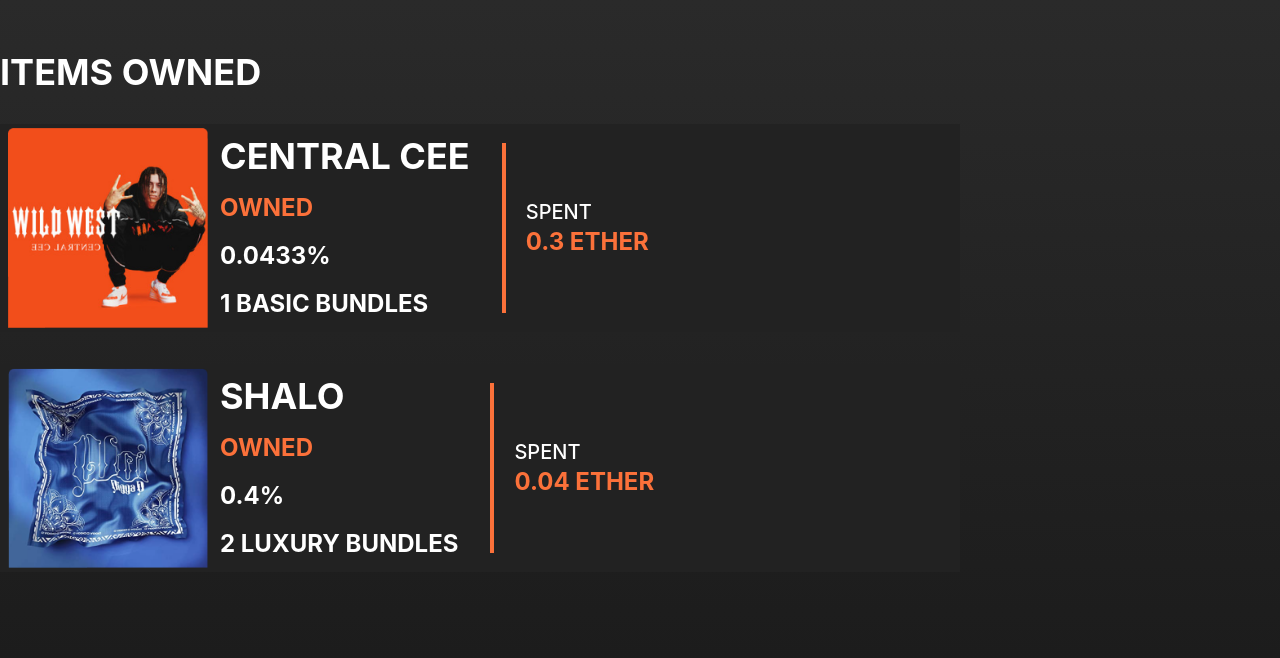
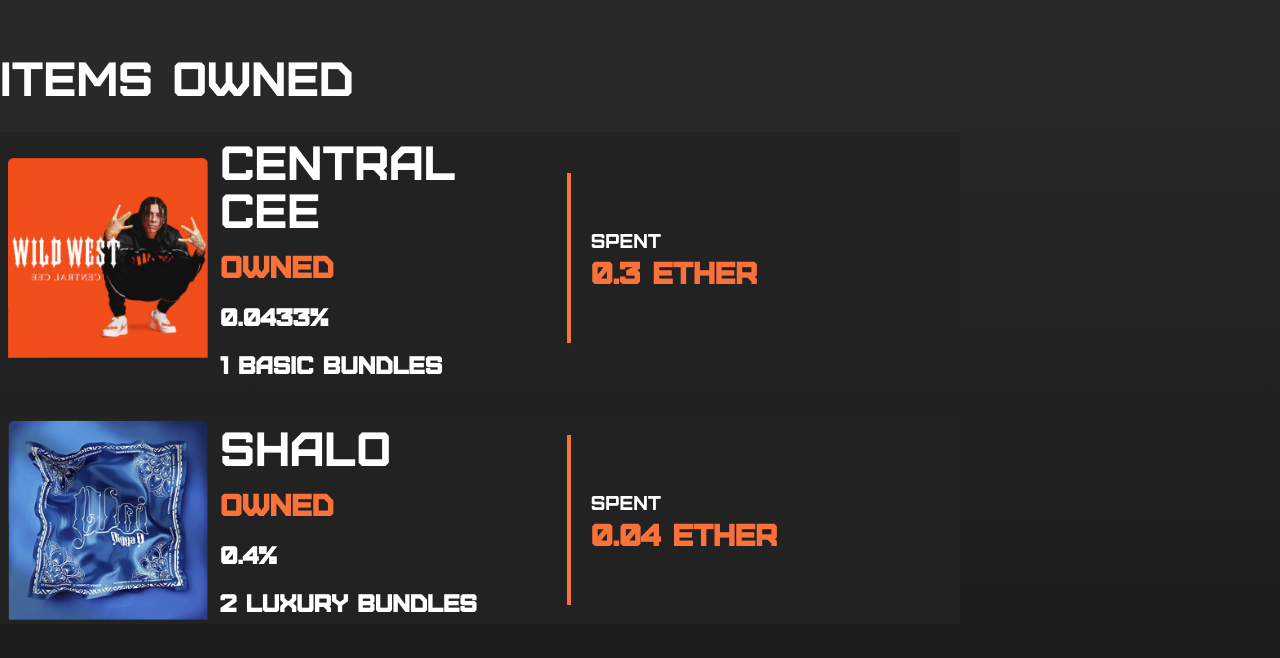
Before and after one commit to cryptodev1990/nft-marketplace, a Next.js app: page /components/ItemsOwned in a window 1280 px wide. Shown: the top 658 px of the page. Built offline with nearby package versions, Linux system fonts and the light colour scheme.

Commit message:
fontfamily added

```diff
--- a/pages/components/ItemsOwned/index.js
+++ b/pages/components/ItemsOwned/index.js
@@ -6,7 +6,7 @@
   console.log(NFTDetailList);
   return (
     <div className="flex flex-col py-5">
-      <h1 className="text-4xl font-bold py-8">ITEMS OWNED</h1>
+      <h1 className="text-5xl font-medium py-8" style={{fontFamily:'Furore'}}>ITEMS OWNED</h1>
       <div className="flex flex-col gap-8 w-3/4">
         {NFTDetailList.map((menu, idx) => {
           console.log(menu);
--- a/pages/components/NFTDetail/index.js
+++ b/pages/components/NFTDetail/index.js
@@ -2,11 +2,11 @@
 
 export default function NFTDetail({ NFT }) {
   return (
-    <div className="bg-app-black-dark flex px-2 py-1 items-center">
+    <div className="bg-app-black-dark flex px-2 py-1 items-center" style={{fontFamily:'Furore'}}>
       <Image src={NFT.src} alt={NFT.title} title={NFT.title} width={200} height={200} />
-      <div className="flex flex-col gap-4 mx-3">
-        <h1 className="text-4xl font-bold">{NFT.title}</h1>
-        <h2 className="text-2xl text-app-orange font-bold">OWNED</h2>
+      <div className="flex flex-col gap-4 mx-3 w-1/3">
+        <h1 className="text-5xl font-medium" >{NFT.title}</h1>
+        <h2 className="text-3xl text-app-orange font-bold">OWNED</h2>
         <h2 className="text-2xl font-bold">{NFT.fee}</h2>
         <h2 className="text-2xl font-bold">{NFT.bundle}</h2>
       </div>
@@ -17,7 +17,7 @@
       </div>
       <div className="flex flex-col justify-center">
         <h3 className="text-xl font-medium">SPENT</h3>
-        <h2 className="text-app-orange text-2xl font-bold">{NFT.spent}</h2>
+        <h2 className="text-app-orange text-3xl font-bold">{NFT.spent}</h2>
       </div>
     </div>
   )
--- a/styles/globals.css
+++ b/styles/globals.css
@@ -15,9 +15,13 @@
 
 @font-face {
   font-family: "Campton";
-  src: url(../public/CamptonBlack.otf);
+  src: url('../public/CamptonBlack.otf');
 }
 
+@font-face {
+  font-family: "Furore";
+  src: url('../public/Furore.otf');
+}
 a {
   color: inherit;
   text-decoration: none;
```
Also changed, not shown: public/Furore.otf (added).
